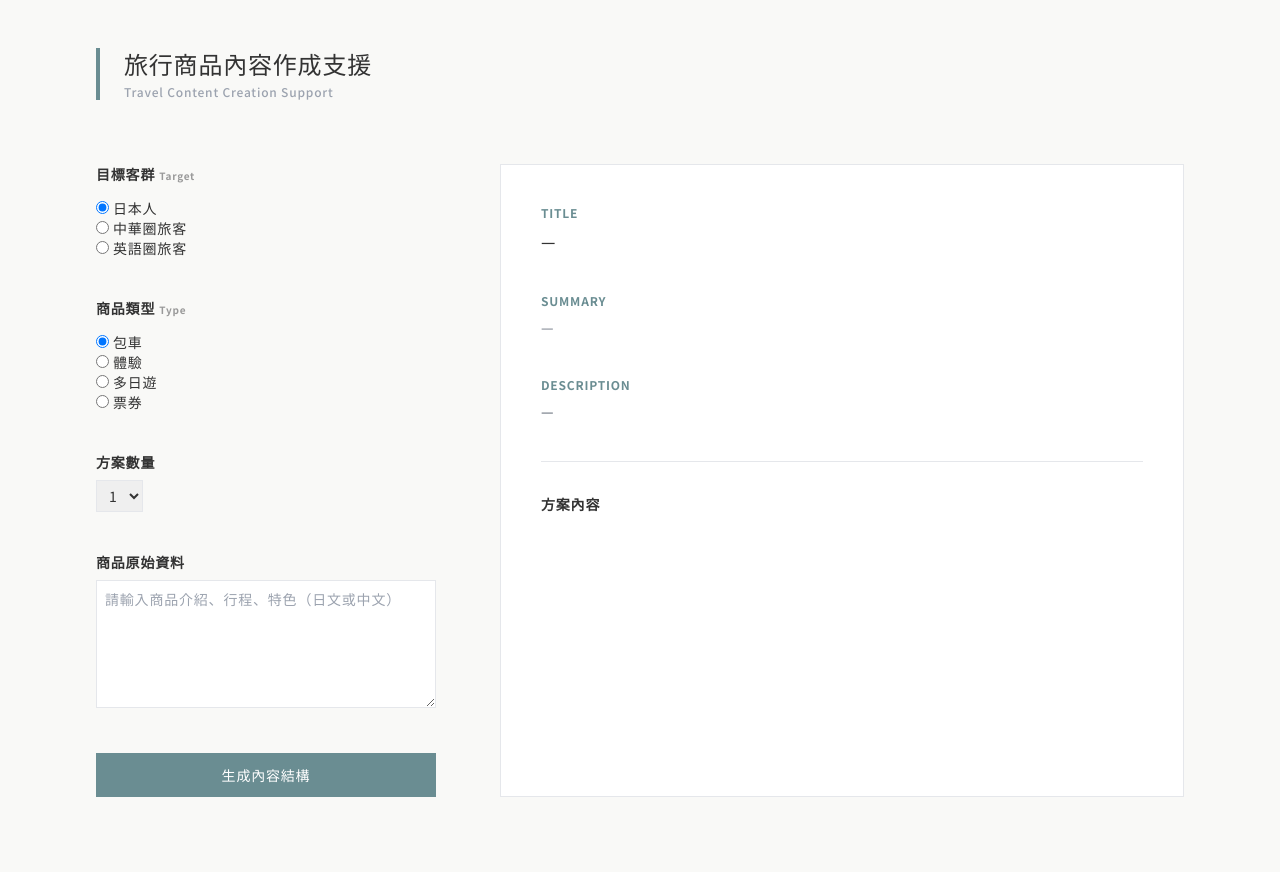
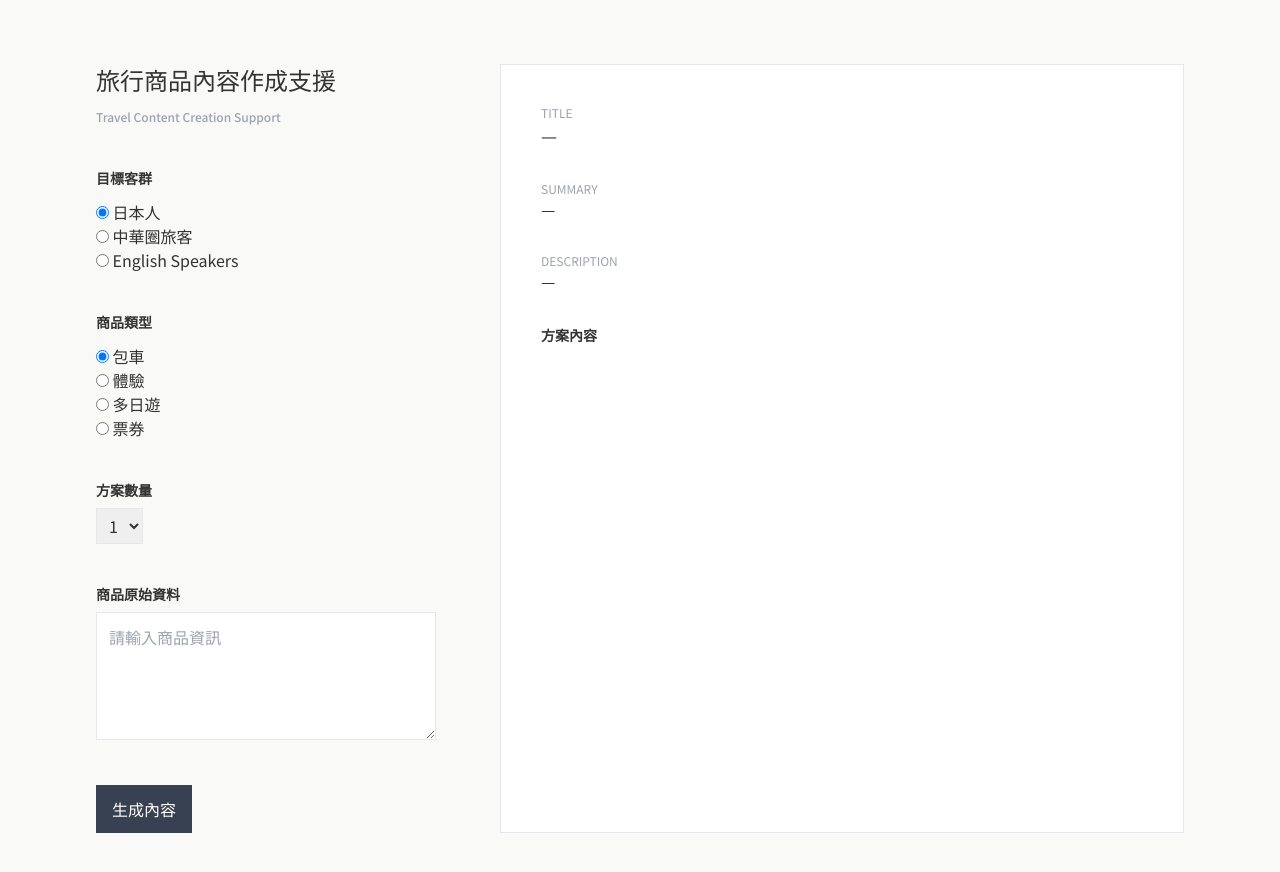
Before and after one commit to lyhs0305-pixel/japan-seo-helper, a plain HTML site: page public/index.html in a window 1280 px wide. Before the commit the page ends 845 px from the top, so only its background shows below. Drawn offline with nearby package versions, Linux system fonts and the light colour scheme.

Commit message:
Update index.html

```diff
--- a/public/index.html
+++ b/public/index.html
@@ -2,8 +2,9 @@
 <html lang="ja">
 <head>
   <meta charset="UTF-8" />
-  <title>旅行商品內容作成支援工具 | Travel Content Support</title>
+  <title>旅行商品內容作成支援工具</title>
   <meta name="viewport" content="width=device-width, initial-scale=1.0" />
+
   <script src="https://cdn.tailwindcss.com"></script>
   <link href="https://fonts.googleapis.com/css2?family=Noto+Sans+JP:wght@300;400;500;700&display=swap" rel="stylesheet">
 
@@ -12,66 +13,38 @@
       background-color: #F9F9F7;
       font-family: 'Noto Sans JP', "Microsoft JhengHei", sans-serif;
       color: #333;
-      letter-spacing: 0.05em;
-    }
-    .lang-sub {
-      font-size: 10px;
-      color: #999;
-      margin-left: 4px;
     }
   </style>
 </head>
 
-<body class="min-h-screen">
+<body>
+<main class="max-w-6xl mx-auto px-8 py-16 grid grid-cols-1 lg:grid-cols-[340px_1fr] gap-16">
 
-<main class="max-w-6xl mx-auto px-8 py-12">
-
-<header class="mb-16 border-l-4 border-[#6A8D92] pl-6">
+  <!-- 左側 -->
+  <section class="space-y-10">
     <h1 class="text-2xl font-medium">
-    旅行商品內容作成支援
-    <span class="block text-xs text-gray-400 mt-1">
-      Travel Content Creation Support
-    </span>
+      旅行商品內容作成支援<br>
+      <span class="text-xs text-gray-400">Travel Content Creation Support</span>
     </h1>
-</header>
-
-<div class="grid grid-cols-1 lg:grid-cols-[340px_1fr] gap-16">
-
-<!-- LEFT -->
-<section class="space-y-10">
 
     <div>
-  <p class="text-sm font-bold mb-3">目標客群<span class="lang-sub">Target</span></p>
-  <label class="block text-sm">
-    <input type="radio" name="market" checked /> 日本人
-  </label>
-  <label class="block text-sm">
-    <input type="radio" name="market" /> 中華圈旅客
-  </label>
-  <label class="block text-sm">
-    <input type="radio" name="market" /> 英語圈旅客
-  </label>
+      <p class="text-sm font-bold mb-3">目標客群</p>
+      <label class="block"><input type="radio" name="market" value="jp" checked> 日本人</label>
+      <label class="block"><input type="radio" name="market" value="zh"> 中華圈旅客</label>
+      <label class="block"><input type="radio" name="market" value="en"> English Speakers</label>
     </div>
 
     <div>
-  <p class="text-sm font-bold mb-3">商品類型<span class="lang-sub">Type</span></p>
-  <label class="block text-sm">
-    <input type="radio" name="type" checked /> 包車
-  </label>
-  <label class="block text-sm">
-    <input type="radio" name="type" /> 體驗
-  </label>
-  <label class="block text-sm">
-    <input type="radio" name="type" /> 多日遊
-  </label>
-  <label class="block text-sm">
-    <input type="radio" name="type" /> 票券
-  </label>
+      <p class="text-sm font-bold mb-3">商品類型</p>
+      <label class="block"><input type="radio" name="type" value="包車" checked> 包車</label>
+      <label class="block"><input type="radio" name="type" value="體驗"> 體驗</label>
+      <label class="block"><input type="radio" name="type" value="多日遊"> 多日遊</label>
+      <label class="block"><input type="radio" name="type" value="票券"> 票券</label>
     </div>
 
     <div>
       <p class="text-sm font-bold mb-2">方案數量</p>
-  <select id="planCount" class="border px-2 py-1 text-sm">
+      <select id="planCount" class="border px-2 py-1">
         <option value="1">1</option>
         <option value="2">2</option>
         <option value="3">3</option>
@@ -80,100 +53,83 @@
 
     <div>
       <p class="text-sm font-bold mb-2">商品原始資料</p>
-  <textarea class="w-full h-32 border p-2 text-sm"
-    placeholder="請輸入商品介紹、行程、特色（日文或中文）"></textarea>
+      <textarea id="sourceText" class="w-full h-32 border p-3" placeholder="請輸入商品資訊"></textarea>
     </div>
 
-<button
-  id="generateBtn"
-  class="w-full bg-[#6A8D92] text-white py-3 text-sm">
-  生成內容結構
+    <button id="generateBtn" class="bg-gray-700 text-white px-4 py-3">
+      生成內容
     </button>
-
   </section>
 
-<!-- RIGHT -->
-<section class="bg-white p-10 border">
-
-<div class="mb-10">
-  <p class="text-xs font-bold text-[#6A8D92]">TITLE</p>
-  <p class="text-base font-medium mt-2" data-title>—</p>
+  <!-- 右側 -->
+  <section class="bg-white p-10 border space-y-8">
+    <div>
+      <p class="text-xs text-gray-400">TITLE</p>
+      <p data-title class="text-lg">—</p>
     </div>
 
-<div class="mb-10">
-  <p class="text-xs font-bold text-[#6A8D92]">SUMMARY</p>
-  <p class="text-sm text-gray-500 mt-2" data-summary>—</p>
+    <div>
+      <p class="text-xs text-gray-400">SUMMARY</p>
+      <p data-summary>—</p>
     </div>
 
-<div class="mb-10">
-  <p class="text-xs font-bold text-[#6A8D92]">DESCRIPTION</p>
-  <p class="text-sm text-gray-600 mt-2 whitespace-pre-line" data-description>—</p>
+    <div>
+      <p class="text-xs text-gray-400">DESCRIPTION</p>
+      <p data-description class="whitespace-pre-line">—</p>
     </div>
 
-<hr class="my-8">
-
     <div>
-  <p class="text-sm font-bold mb-4">方案內容</p>
+      <p class="text-sm font-bold">方案內容</p>
       <div id="planContainer" class="space-y-4"></div>
     </div>
-
   </section>
-</div>
 </main>
 
 <script>
-const generateBtn = document.getElementById("generateBtn");
-const planSelect = document.getElementById("planCount");
-const planContainer = document.getElementById("planContainer");
+const btn = document.getElementById("generateBtn");
 
-function getSelected(name) {
-  const el = document.querySelector(`input[name="${name}"]:checked`);
-  return el ? el.parentElement.innerText.trim() : "";
-}
-
-generateBtn.addEventListener("click", async () => {
-  generateBtn.innerText = "生成中…";
-  generateBtn.disabled = true;
-
-  const payload = {
-    market: getSelected("market"),
-    productType: getSelected("type"),
-    planCount: Number(planSelect.value),
-    sourceText: document.querySelector("textarea").value
-  };
+btn.addEventListener("click", async () => {
+  btn.disabled = true;
+  btn.innerText = "生成中…";
 
   try {
-    const res = await fetch(
-      "https://travel-content-generator.lyhs0305.workers.dev/",
-      {
+    const market = document.querySelector("input[name='market']:checked").value;
+    const productType = document.querySelector("input[name='type']:checked").value;
+    const planCount = Number(document.getElementById("planCount").value);
+    const sourceText = document.getElementById("sourceText").value;
+
+    const res = await fetch("https://travel-content-generator.lyhs0305.workers.dev/", {
       method: "POST",
       headers: { "Content-Type": "application/json" },
-        body: JSON.stringify(payload)
-      }
-    );
+      body: JSON.stringify({ market, productType, planCount, sourceText })
+    });
+
+    if (!res.ok) throw new Error("API error");
 
     const data = await res.json();
 
-    document.querySelector("[data-title]").innerText = data.title;
-    document.querySelector("[data-summary]").innerText = data.summary;
-    document.querySelector("[data-description]").innerText = data.description;
+    document.querySelector("[data-title]").innerText = data.title || "—";
+    document.querySelector("[data-summary]").innerText = data.summary || "—";
+    document.querySelector("[data-description]").innerText = data.description || "—";
 
-    planContainer.innerHTML = "";
-    data.plans.forEach((p, i) => {
-      planContainer.innerHTML += `
+    const container = document.getElementById("planContainer");
+    container.innerHTML = "";
+
+    (data.plans || []).forEach((p, i) => {
+      container.innerHTML += `
         <div>
-          <p class="font-medium text-sm">方案 ${i + 1}｜${p.name}</p>
-          <p class="text-xs text-gray-600">${p.description}</p>
+          <p class="font-medium">方案 ${i + 1}｜${p.name}</p>
+          <p class="text-sm text-gray-600">${p.description}</p>
         </div>
       `;
     });
 
   } catch (e) {
-    alert("生成失敗，請確認 AI 服務狀態");
+    alert("生成失敗，請確認 Worker 是否正常");
     console.error(e);
   } finally {
-    generateBtn.innerText = "生成內容結構";
-    generateBtn.disabled = false;
+    btn.disabled = false;
+    btn.innerText = "生成內容";
   }
 });
 </script>
```
Lines whose indentation alone changed are shown as unchanged.
